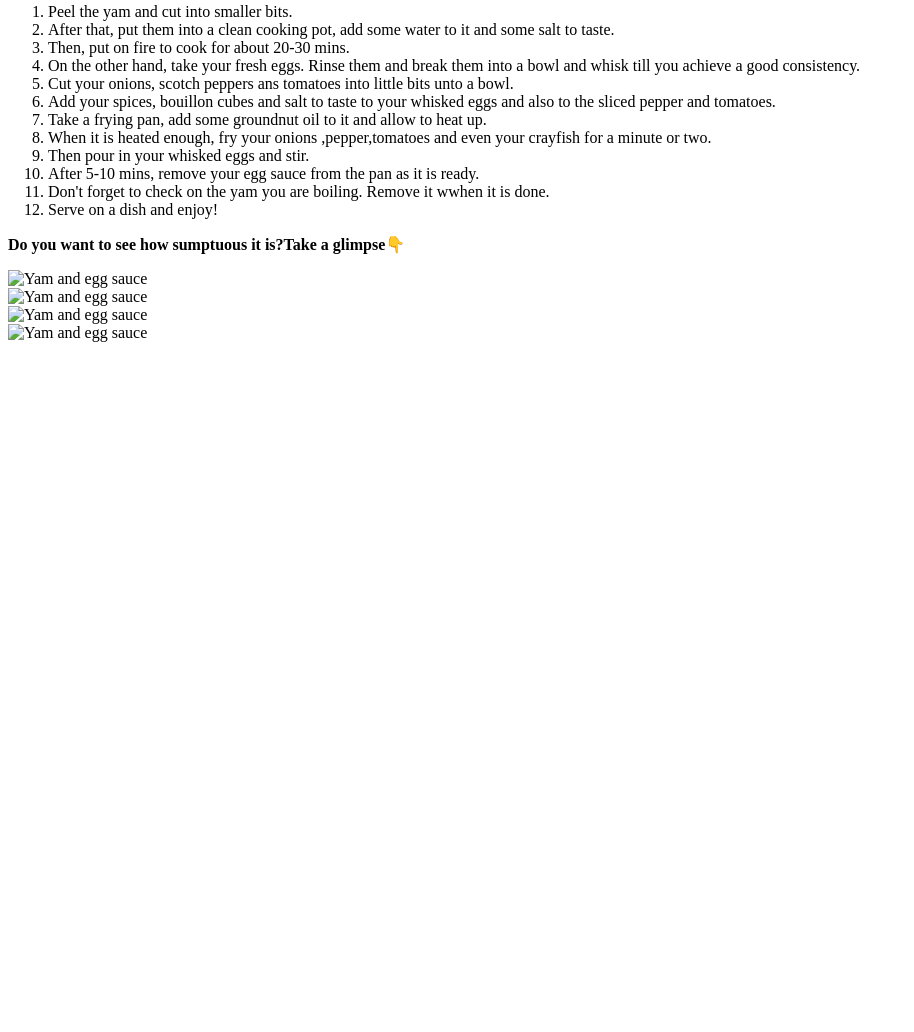
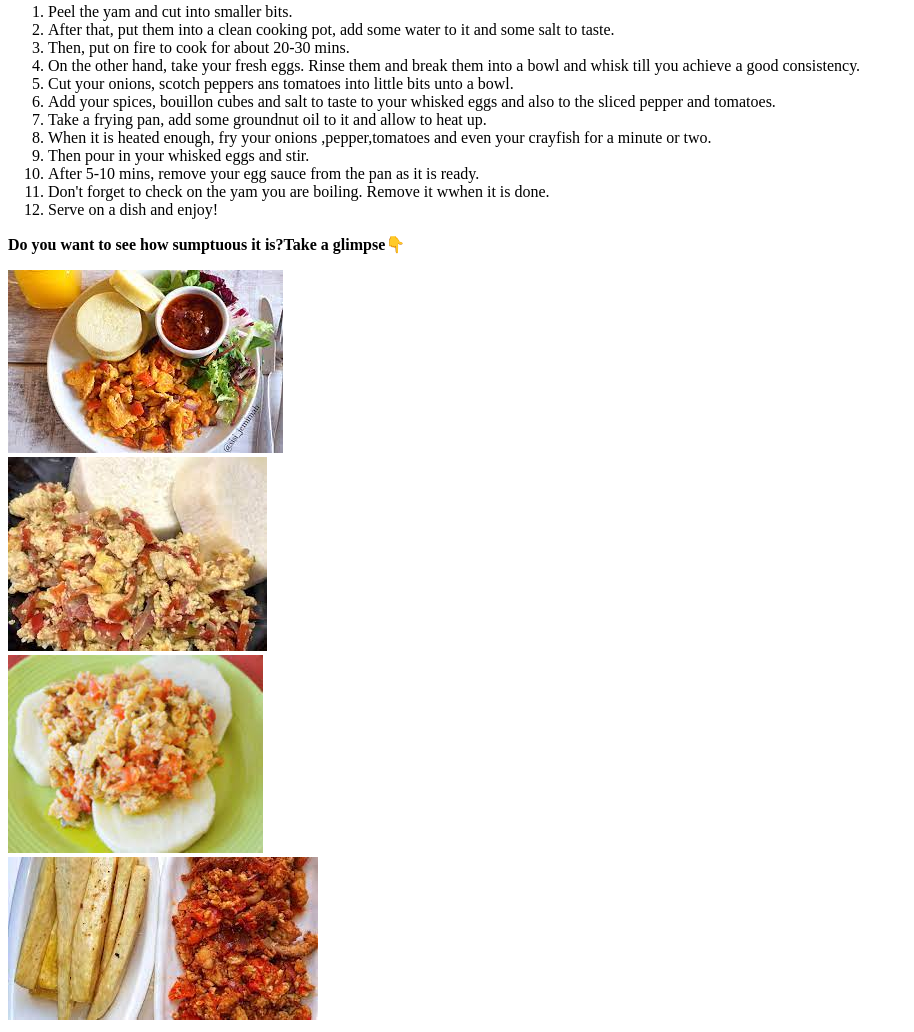
Before and after one commit to Bolumorin/HTML-project, a plain HTML site: page index.html in a window 1280 px wide. Shown: the part 715-1747 px from the top of the page, without its empty margins (0-914 px from the left). Before the commit the page ends 1065 px from the top, so only its background shows below. Drawn offline with Linux system fonts and the light colour scheme; the site is published under a folder, as on GitHub Pages, so addresses that start at the root find nothing.

Commit message:
Update index.html

```diff
--- a/index.html
+++ b/index.html
@@ -134,16 +134,16 @@
         <div class="mothercard">
           <p><b> Do you want to see how sumptuous it is?Take a glimpse</b>👇</p>
           <div class="card1">
-            <img src="/Images/pic1.jpg" alt="Yam and egg sauce" />
+            <img src="./Images/pic1.jpg" alt="Yam and egg sauce" />
           </div>
           <div class="card2">
-            <img src="/Images/pic2.jpg" alt="Yam and egg sauce" />
+            <img src="./Images/pic2.jpg" alt="Yam and egg sauce" />
           </div>
           <div class="card3">
-            <img src="/Images/pic3.jpg" alt="Yam and egg sauce" />
+            <img src="./Images/pic3.jpg" alt="Yam and egg sauce" />
           </div>
           <div class="card4">
-            <img src="/Images/pic4.jpg" alt="Yam and egg sauce" />
+            <img src="./Images/pic4.jpg" alt="Yam and egg sauce" />
           </div>
         </div>
       </div>
```
